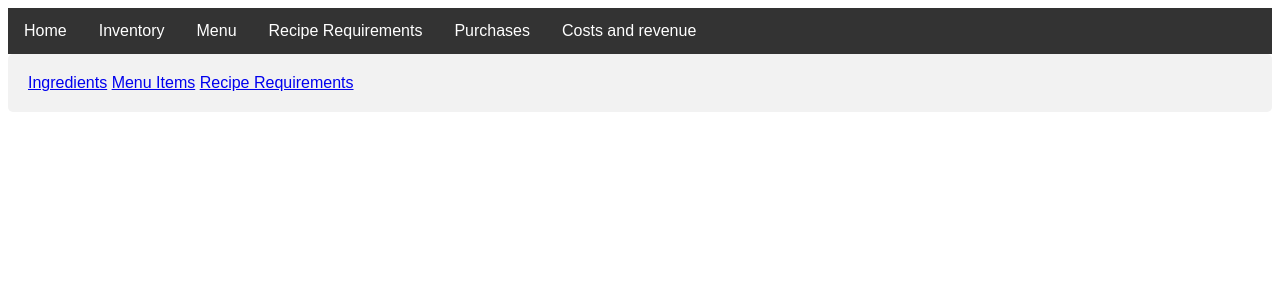
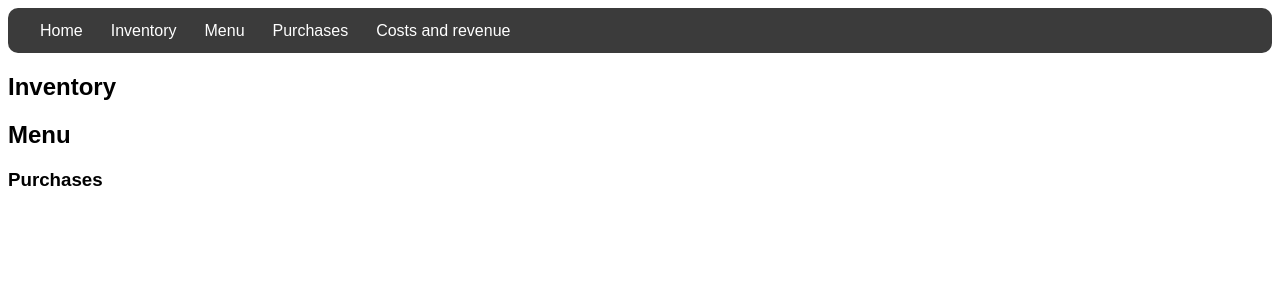
Before and after one commit to Theo-Dayton/DjangoApp, a Django app: page / in a window 1280 px wide. Shown: the top 300 px of the page. Run offline with Django 4.2, Linux system fonts and the light colour scheme.

Commit message:
css and menu

```diff
--- a/inventory/templates/inventory/base.html
+++ b/inventory/templates/inventory/base.html
@@ -57,46 +67,114 @@
         background-color: #f2f2f2;
         padding: 20px;
     }
-    ul {
-    list-style-type: none;
+    #menu {
+        background: #3B3B3B;
+        color: #FFF;
+        height: 45px;
+        padding-left: 18px;
+        border-radius: 10px;
+    }
+    #menu ul, #menu li {
+        margin: 0 auto;
+        padding: 0;
+        list-style: none
+    }
+    #menu ul {
+        width: 100%;
+    }
+    #menu li {
+        float: left;
+        display: inline;
+        position: relative;
+    }
+    #menu a {
+        display: block;
+        line-height: 45px;
+        padding: 0 14px;
+        text-decoration: none;
+        color: #FFFFFF;
+        font-size: 16px;
+    }
+    #menu a.dropdown-arrow:after {
+        content: "\25BE";
+        margin-left: 5px;
+    }
+    #menu li a:hover {
+        color: #000000;
+        background: #F2F2F2;
+    }
+    #menu input {
+        display: none;
         margin: 0;
         padding: 0;
+        height: 45px;
+        width: 100%;
+        opacity: 0;
+        cursor: pointer
+    }
+    #menu label {
+        display: none;
+        line-height: 45px;
+        text-align: center;
+        position: absolute;
+        left: 35px
+    }
+    #menu label:before {
+        font-size: 1.6em;
+        content: "\2261";
+        margin-left: 20px;
+    }
+    #menu ul.sub-menus{
+        height: auto;
         overflow: hidden;
-    background-color: #333;
+        width: 170px;
+        background: #444444;
+        position: absolute;
+        z-index: 99;
+        display: none;
     }
-
-    li {
-    float: left;
+    #menu ul.sub-menus li {
+        display: block;
+        width: 100%;
     }
-
-    li a {
-    display: block;
-    color: white;
-    text-align: center;
-    padding: 14px 16px;
-    text-decoration: none;
+    #menu ul.sub-menus a {
+        color: #FFFFFF;
+        font-size: 16px;
     }
-
-    /* Change the link color to #111 (black) on hover */
-    li a:hover {
-    background-color: #111;
+    #menu li:hover ul.sub-menus {
+        display: block
     }
-    .active {
-    background-color: #04AA6D;
+    #menu ul.sub-menus a:hover{
+        background: #F2F2F2;
+        color: #444444;
+    }
+    @media screen and (max-width: 800px){
+        #menu {position:relative}
+        #menu ul {background:#111;position:absolute;top:100%;right:0;left:0;z-index:3;height:auto;display:none}
+        #menu ul.sub-menus {width:100%;position:static;}
+        #menu ul.sub-menus a {padding-left:30px;}
+        #menu li {display:block;float:none;width:auto;}
+        #menu input, #menu label {position:absolute;top:0;left:0;display:block}
+        #menu input {z-index:4}
+        #menu input:checked + label {color:white}
+        #menu input:checked + label:before {content:"\00d7"}
+        #menu input:checked ~ ul {display:block}
     }
 
     </style>
     </head>
     <body>
     {% load static %}
+      <nav id='menu'>
+        <input type='checkbox' id='responsive-menu' onclick='updatemenu()'><label></label>
         <ul>
             <li><a href="{% url 'home' %}">Home</a></li>
             <li><a href="{% url 'ingredientlist' %}">Inventory</a></li>
             <li><a href="{% url 'menuitemlist' %}">Menu</a></li>
-        <li><a href="{% url 'reciperequirementlist' %}">Recipe Requirements</a></li>
             <li><a href="{% url 'purchaselist' %}">Purchases</a></li>
             <li><a href="{% url 'costsandrevenue' %}">Costs and revenue</a></li>
         </ul>
+      </nav>
         {% block content %}
         {% endblock %}
     </body>
--- a/inventory/templates/inventory/home.html
+++ b/inventory/templates/inventory/home.html
@@ -1,10 +1,10 @@
 {% extends './base.html' %}
 {% block content %}
 
-<div>
-    <a href="{% url 'ingredientlist' %}">Ingredients</a>
-    <a href="{% url 'menuitemlist' %}">Menu Items</a>
-    <a href="{% url 'reciperequirementlist' %}">Recipe Requirements</a>
-</div>
+<h2>Inventory</h2>
+
+<h2>Menu</h2>
+
+<h3>Purchases</h3>
 
 {% endblock %}
--- a/inventory/templates/inventory/ingredient_list.html
+++ b/inventory/templates/inventory/ingredient_list.html
@@ -16,8 +16,8 @@
       <td>{{ ingredient.name|title }}</td>
       <td>{{ ingredient.quantity }} {{ ingredient.unit }}</td>
       <td>${{ ingredient.unit_price }}</td>
-      <td><a href="{% url 'ingredientupdate' ingredient.id %}"><button>Edit</button></a></td>
-      <td><a href="{% url 'ingredientdelete' ingredient.id %}"><button>Delete</button></a></td>
+      <td><a href="{% url 'ingredientupdate' ingredient.id %}"><button class="btn">Edit</button></a></td>
+      <td><a href="{% url 'ingredientdelete' ingredient.id %}"><button class="btn">Delete</button></a></td>
   </tr>
   {% endfor %}
 </table>
--- a/inventory/templates/inventory/purchase_list.html
+++ b/inventory/templates/inventory/purchase_list.html
@@ -1,7 +1,7 @@
 {% extends './base.html' %}
 {% block content %}
 <h2>Purchases</h2>
-<a href=><button class="btn">Add Purchase</button></a>
+<a href="{% url 'purchasecreate' %}"><button class="btn">Add Purchase</button></a>
 <table id="menu_items">
   <tr>
     <th>Item</th>
--- a/inventory/urls.py
+++ b/inventory/urls.py
@@ -17,5 +17,6 @@ urlpatterns = [
    path('reciperequirement/update/<pk>', views.RecipeRequirementUpdate.as_view(), name="reciperequirementupdate"),
    path('reciperequirement/delete/<pk>', views.RecipeRequirementDelete.as_view(), name="reciperequirementdelete"),
    path('purchase/list', views.PurchaseList.as_view(), name="purchaselist"),
+   path('purchase/create', views.PurchaseCreate.as_view(), name="purchasecreate"),
    path('costs_and_revenue', views.CostsAndRevenue.as_view(), name="costsandrevenue"),
 ]
--- a/inventory/views.py
+++ b/inventory/views.py
@@ -8,7 +8,7 @@ from django.contrib.auth.forms import UserCreationForm
 from django.db.models import Sum, F
 
 from .models import Ingredient,MenuItem,RecipeRequirement,Purchase
-from .forms import IngredientCreateForm, IngredientUpdateForm, MenuItemCreateForm, MenuItemUpdateForm, RecipeRequirementCreateForm, RecipeRequirementUpdateForm
+from .forms import IngredientCreateForm, IngredientUpdateForm, PurchaseCreateForm, MenuItemCreateForm, MenuItemUpdateForm, RecipeRequirementCreateForm, RecipeRequirementUpdateForm
 
 
 def home(request):
@@ -19,7 +19,13 @@ class IngredientList(ListView):
    model = Ingredient
 
 class MenuItemList(ListView):
-    model = MenuItem
+   model = MenuItem
+
+   def get_context_data(self, **kwargs):
+      context = super().get_context_data(**kwargs)
+      context["reciperequirement_list"] = RecipeRequirement.objects.all()
+
+      return context
 
 class RecipeRequirementList(ListView):
     model = RecipeRequirement
@@ -59,18 +65,19 @@ class IngredientCreate(CreateView):
    form_class = IngredientCreateForm
 
 class MenuItemCreate(CreateView):
-    model=MenuItem
+    model= MenuItem
     template_name = 'inventory/menuitem_create_form.html'
     form_class = MenuItemCreateForm
 
 class RecipeRequirementCreate(CreateView):
-    model=RecipeRequirement
-    template_name = 'inventory/recipe_requirement_create_form.html'
+    model= RecipeRequirement
+    template_name = 'inventory/reciperequirement_create_form.html'
     form_class = RecipeRequirementCreateForm
 
-    def form_valid(self, form):
-        form.instance.user = self.request.user
-        return super().form_valid(form)
+class PurchaseCreate(CreateView):
+   model = Purchase
+   template_name = 'inventory/purchase_create_form.html'
+   form_class = PurchaseCreateForm
 
 class IngredientUpdate(UpdateView):
    model = Ingredient
```
Also changed, not shown: other parts of inventory/templates/inventory/base.html (+20 -10 lines), inventory/forms.py (+6 -1 lines), inventory/templates/inventory/menuitem_list.html (+12 -2 lines), inventory/templates/inventory/purchase_create_form.html (added, +10 -0 lines). Lines whose indentation alone changed are shown as unchanged.
